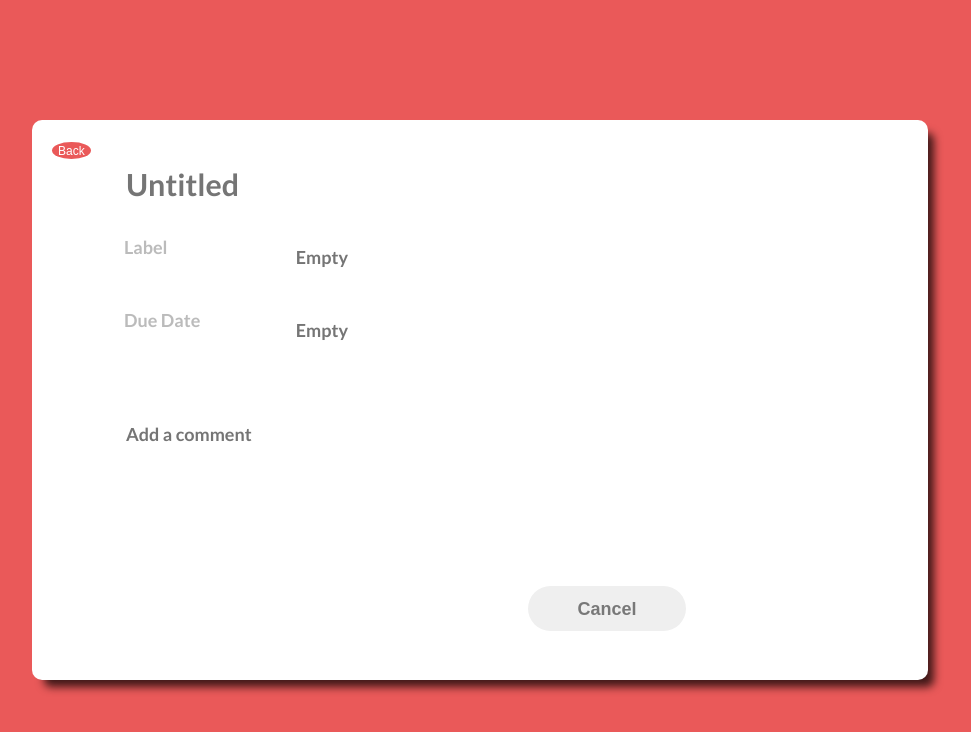
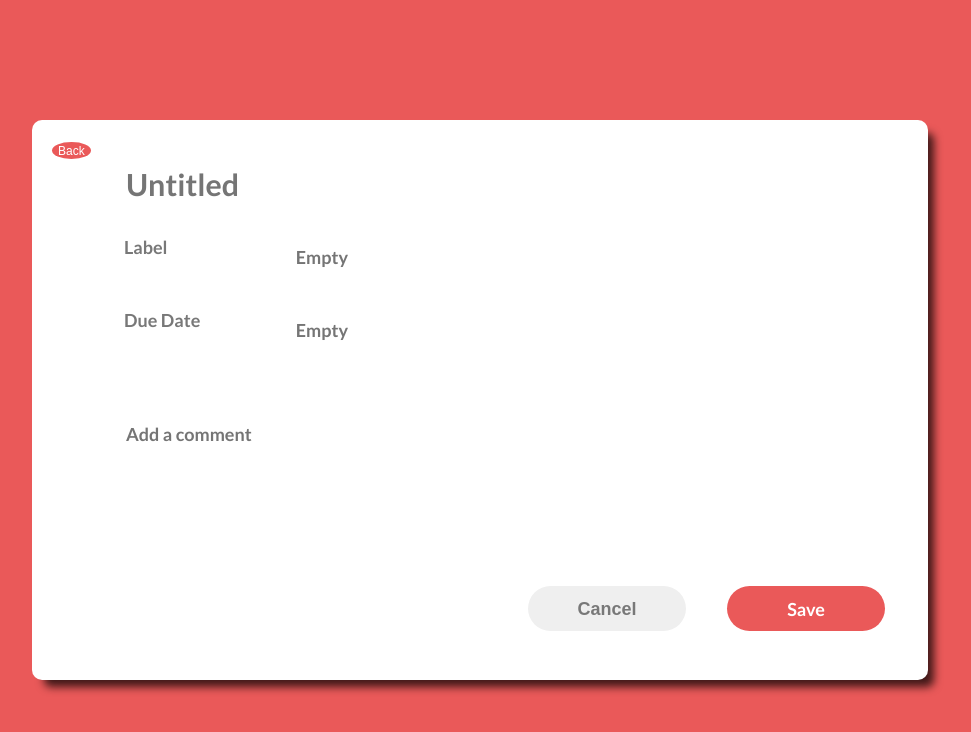
Before and after one commit to luis-unlam/Trabajo-React-GM2-, a React (Create React App) app: page /createPage in a window 1280 px wide. Shown: the top 732 px of the page, without its empty margins (160-1131 px from the left). Built offline with nearby package versions, Linux system fonts and the light colour scheme.

Commit message:
feat: add save & cancel button colors

```diff
--- a/src/styles.css/variables.css
+++ b/src/styles.css/variables.css
@@ -2,4 +2,6 @@
     --background-color : #fff;
     --background-color-task : #f3f3f3;
     --button-new-task : #EA5959;
+    --button-cancel : #787878;
+    --buton-save: #EA5959;
 }
```
